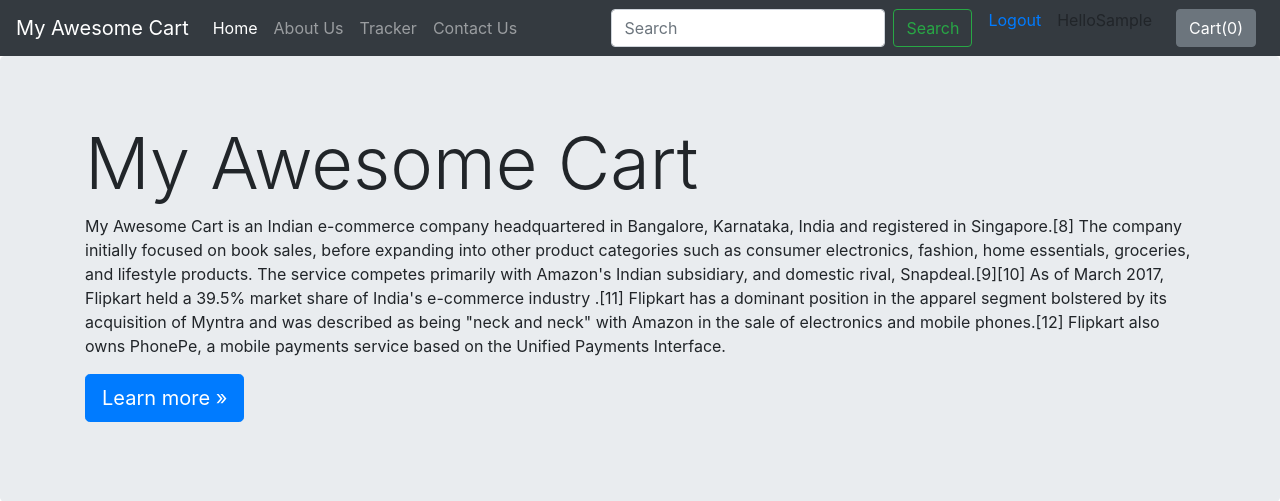
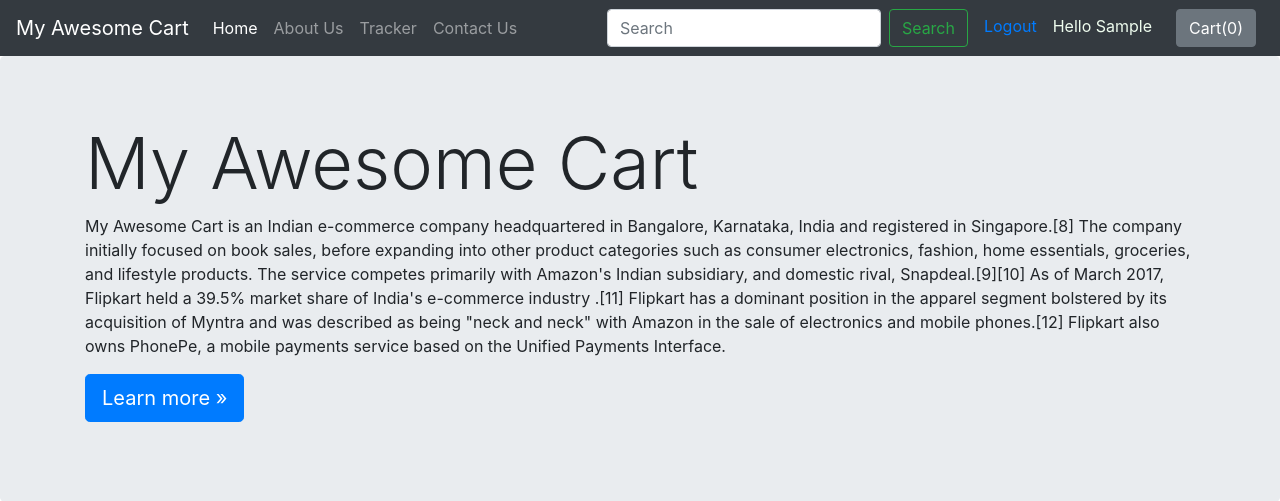
Before and after one commit to umarshaikhp/django, a Django app: page /shop/about/ in a window 1280 px wide. Shown: the top 501 px of the page. Run offline with Django 3.2, Linux system fonts and the light colour scheme; the visitor is signed in with stand-in values (Sample User, id 1); some libraries are stand-ins or nearby versions.

Commit message:
basic.html change done

```diff
--- a/mac/shop/Templates/shop/basic.html
+++ b/mac/shop/Templates/shop/basic.html
@@ -45,12 +45,12 @@
             </form>
 
             {% if user.is_authenticated %}
-            <p class="ml-3"><a href="accounts/logout">Logout</a></p>
-            <p class="mx-3">Hello{{user.first_name}}</p>
+            <p style="color: rgb(240, 255, 240);" class="ml-3 mb-1"><a href="accounts/logout">Logout</a></p>
+            <p style="color: rgb(238, 252, 238);" class="mx-3 mb-1">Hello {{user.first_name}}</p>
 
             {% else %}
-            <p class="mx-2 mb-1"><a href="accounts/register">Register</a></p>
-            <p class="mx-3 mb-1"><a href="accounts/login">Login</a></p>
+            <p style="color: rgb(240, 255, 240);" class="mx-2 ml-3 mb-1"><a href="accounts/register">Register</a></p>
+            <p class="mx-2 mb-1"><a href="accounts/login">Login</a></p>
             {% endif %}
 
 
```
